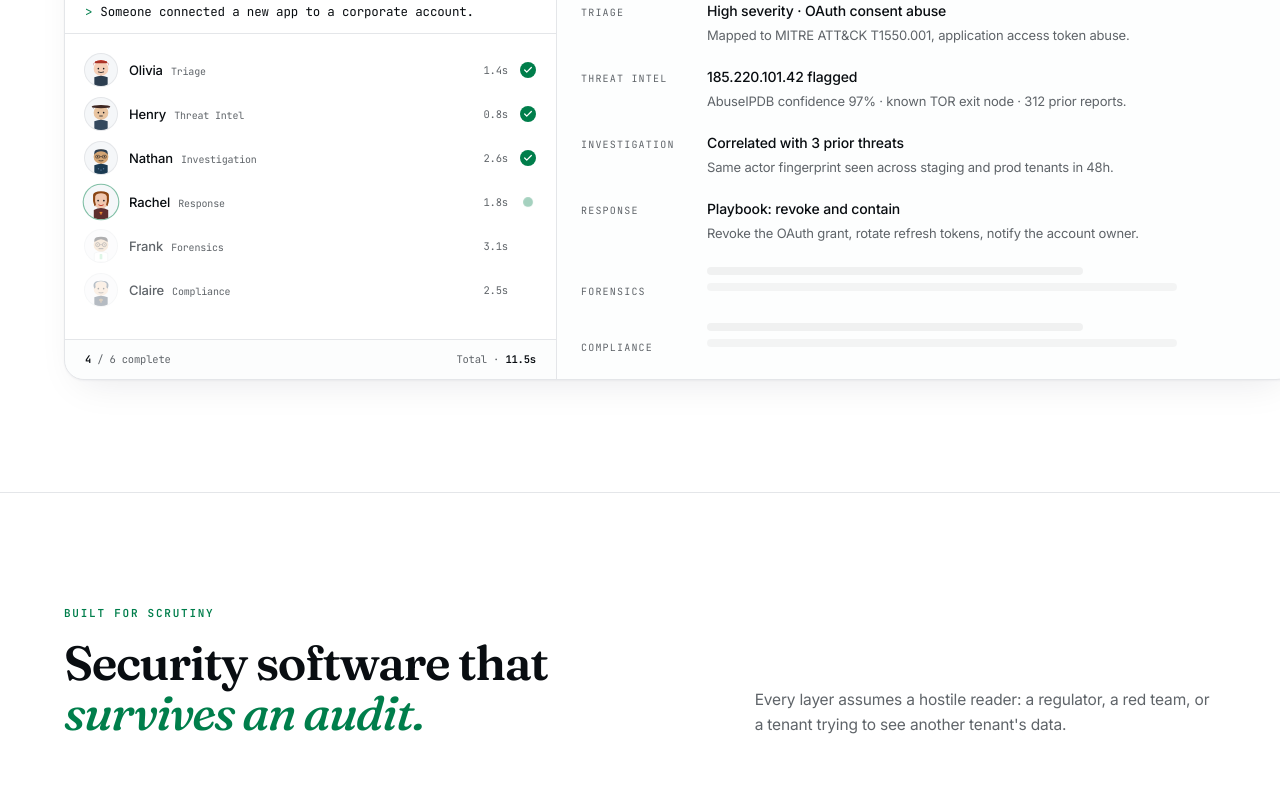
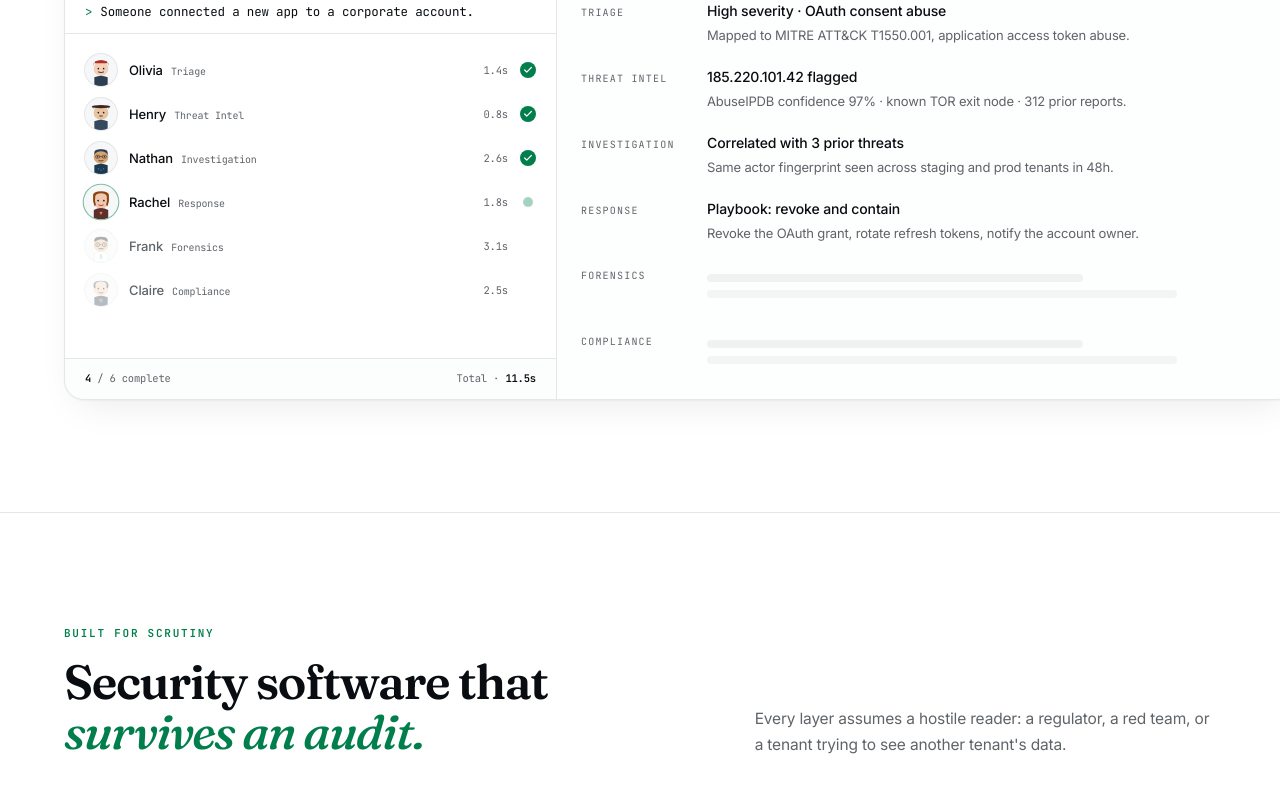
Before and after one commit to Vansh150705/ThreatBrain, a React (Vite) app in the folder frontend/: page / in a window 1280 px wide. Shown: the part 1356-2150 px from the top of the page. Built offline with nearby package versions, Linux system fonts and the light colour scheme; no server answers.

Commit message:
fix(landing): stop dossier reveal from shifting the page on scroll

```diff
--- a/frontend/src/pages/LandingPage.tsx
+++ b/frontend/src/pages/LandingPage.tsx
@@ -350,17 +350,25 @@ function PipelineShowcase() {
                 <div className="font-mono text-[10px] uppercase tracking-[0.12em] text-muted-foreground pt-0.5">
                   {d.label}
                 </div>
-                {visible ? (
-                  <motion.div initial={{ opacity: 0, y: 6 }} animate={{ opacity: 1, y: 0 }} transition={{ duration: 0.4 }}>
+                {/* Real content is always mounted so its height is reserved from the
+                    start; the skeleton is overlaid and cross-fades out on reveal. This
+                    keeps the row height stable and prevents the page from shifting while
+                    the timed reveal runs as the user scrolls. */}
+                <div className="relative">
+                  <motion.div
+                    animate={{ opacity: visible ? 1 : 0, y: visible ? 0 : 6 }}
+                    transition={{ duration: 0.4 }}
+                  >
                     <div className="text-[14px] font-medium tracking-[-0.01em] text-foreground">{d.title}</div>
                     <p className="text-[13px] text-muted-foreground mt-1 leading-[1.6]">{d.body}</p>
                   </motion.div>
-                ) : (
-                  <div className="space-y-2 py-1" aria-hidden>
-                    <div className="h-2 w-2/3 rounded bg-foreground/[0.05]" />
-                    <div className="h-2 w-5/6 rounded bg-foreground/[0.04]" />
-                  </div>
-                )}
+                  {!visible && (
+                    <div className="absolute inset-0 flex flex-col justify-center gap-2 py-1" aria-hidden>
+                      <div className="h-2 w-2/3 rounded bg-foreground/[0.05]" />
+                      <div className="h-2 w-5/6 rounded bg-foreground/[0.04]" />
+                    </div>
+                  )}
+                </div>
               </div>
             );
           })}
```
